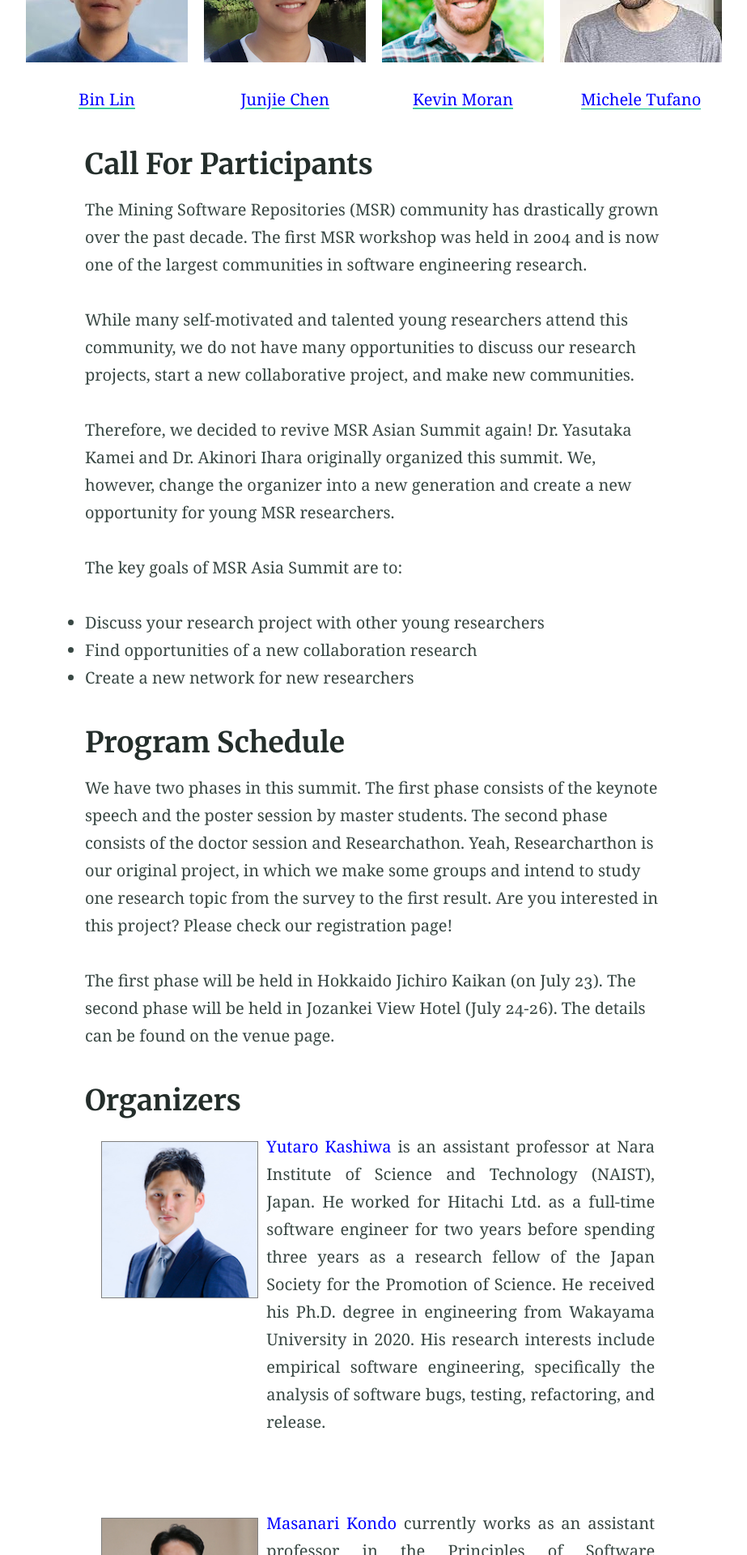
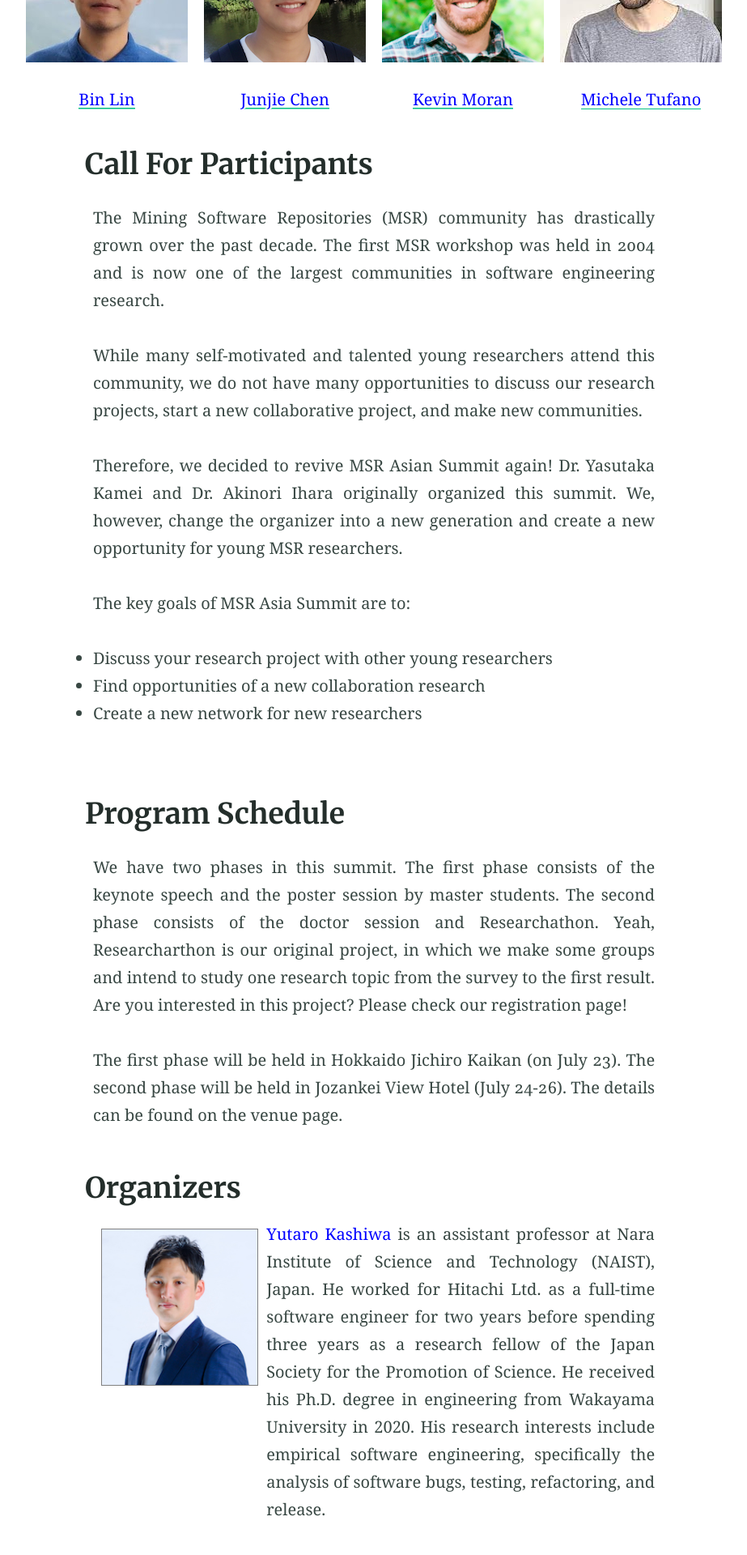
Before and after one commit to msr-asia-summit/msr-asia-summit.github.io, a Jekyll site: the page built from index.md, in a window 1280 px wide. Shown: the part 1052-2972 px from the top of the page at 81% size, without its empty margins (178-1101 px from the left). Built offline with Jekyll 4.4.1, drawn with Linux system fonts in a browser that asks for light colours.

Commit message:
Fix for text-align.

```diff
--- /dev/null
+++ b/_includes/call_for_participants.html
@@ -0,0 +1,32 @@
+<style>
+    .central {
+      float: center;
+      width: 100%;
+      padding: 10px;
+      text-align: justify;
+    }
+</style>
+
+<div class="central">
+    <p>
+        The Mining Software Repositories (MSR) community has drastically grown over the past decade. The first MSR workshop was held in 2004 and is now one of the largest communities in software engineering research.
+    </p>
+
+    <p>
+        While many self-motivated and talented young researchers attend this community, we do not have many opportunities to discuss our research projects, start a new collaborative project, and make new communities.
+    </p>
+
+    <p>
+        Therefore, we decided to revive MSR Asian Summit again! Dr. Yasutaka Kamei and Dr. Akinori Ihara originally organized this summit. We, however, change the organizer into a new generation and create a new opportunity for young MSR researchers.
+    </p>
+
+    <p>
+        The key goals of MSR Asia Summit are to:
+        <ul>
+            <li>Discuss your research project with other young researchers</li>
+            <li>Find opportunities of a new collaboration research</li>
+            <li>Create a new network for new researchers</li>
+          </ul>
+    </p>
+
+</div>
--- /dev/null
+++ b/_includes/program_schedule.html
@@ -0,0 +1,19 @@
+<style>
+    .central {
+      float: center;
+      width: 100%;
+      padding: 10px;
+      text-align: justify;
+    }
+</style>
+
+<div class="central">
+    <p>
+        We have two phases in this summit. The first phase consists of the keynote speech and the poster session by master students. The second phase consists of the doctor session and Researchathon. Yeah, Researcharthon is our original project, in which we make some groups and intend to study one research topic from the survey to the first result. Are you interested in this project? Please check our registration page!
+    </p>
+
+    <p>
+        The first phase will be held in Hokkaido Jichiro Kaikan (on July 23). The second phase will be held in Jozankei View Hotel (July 24-26). The details can be found on the venue page.
+    </p>
+
+</div>
--- a/index.md
+++ b/index.md
@@ -15,28 +15,13 @@ Welcome to the website of the Mining Software Repositories Asia Summit 2023!
 
 ## Call For Participants
 
-The Mining Software Repositories (MSR) community has drastically grown over the past decade. The first MSR workshop was held in 2004 and is now one of the largest communities in software engineering research.
+{% include call_for_participants.html  %}
 
-While many self-motivated and talented young researchers attend this community, we do not have many opportunities to discuss our research projects, start a new collaborative project, and make new communities.
-
-Therefore, we decided to revive MSR Asian Summit again! Dr. Yasutaka Kamei and Dr. Akinori Ihara originally organized this summit. We, however, change the organizer into a new generation and create a new opportunity for young MSR researchers.
-
-The key goals of MSR Asia Summit are to:
-
-- Discuss your research project with other young researchers
-- Find opportunities of a new collaboration research
-- Create a new network for new researchers
 
 
 ## Program Schedule
 
-<!-- CHANGE: to change venue -->
-
-We have two phases in this summit. The first phase consists of the keynote speech and the poster session by master students. The second phase consists of the doctor session and Researchathon. Yeah, Researcharthon is our original project, in which we make some groups and intend to study one research topic from the survey to the first result. Are you interested in this project? Please check our registration page!
-
-The first phase will be held in Hokkaido Jichiro Kaikan (on July 23). The second phase will be held in Jozankei View Hotel (July 24-26). The details can be found on the venue page.
-
-<!-- ({% include table-program.html %}) -->
+{% include program_schedule.html  %}
 
 ## Organizers
 
```
